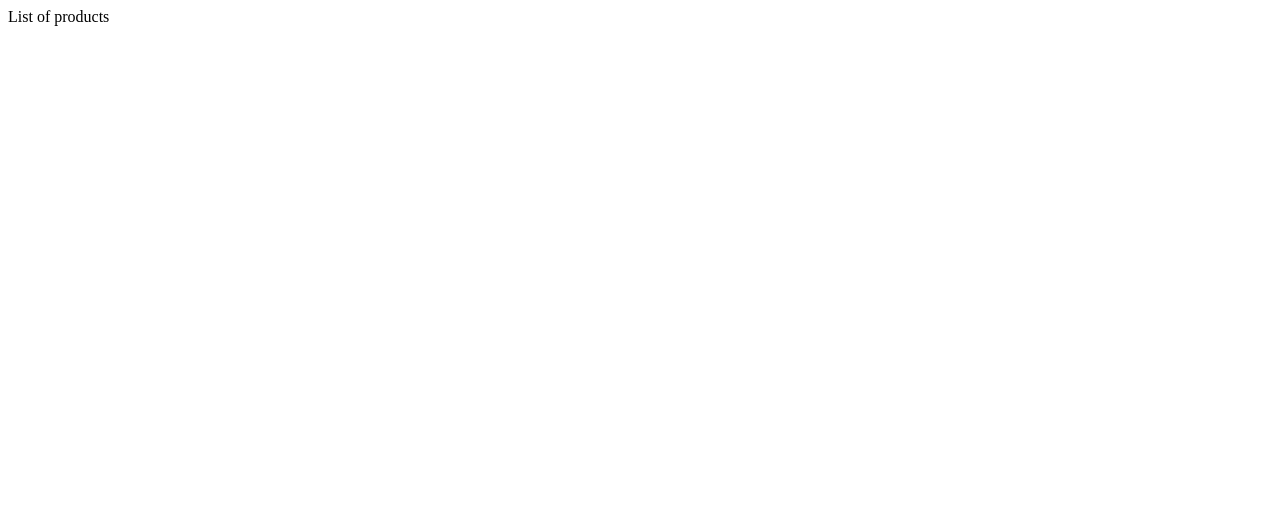
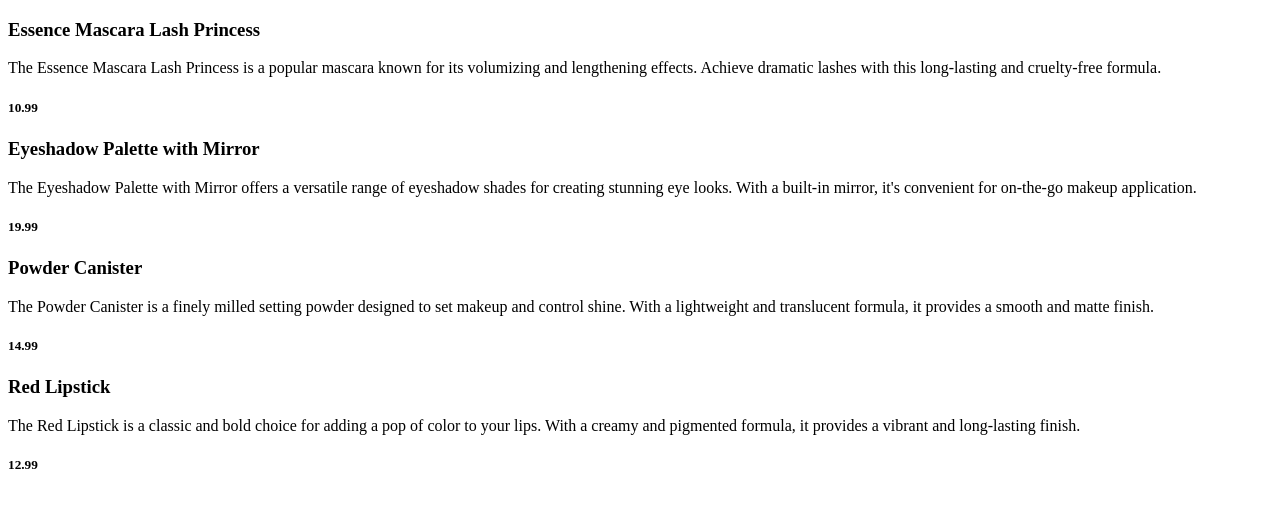
Before and after one commit to mostaryjahan/e-commerce-with-redux-toolkit, a React (Vite) app: page / in a window 1280 px wide. Shown: the top 508 px of the page. Built offline with nearby package versions, Linux system fonts and the light colour scheme; data requests are answered from the project's data file.

Commit message:
fetched products

```diff
--- a/src/features/products/ProductListView.jsx
+++ b/src/features/products/ProductListView.jsx
@@ -1,20 +1,32 @@
 import { useEffect } from "react";
 import { fetchProducts } from "./productSlice";
-import { useDispatch } from "react-redux";
+import { useDispatch, useSelector } from "react-redux";
 
 const ProductListView = () => {
-
-    const dispatch = useDispatch()
+    const {products, error, isLoading } = useSelector(state => state.productsR);
+    // console.log(products);
+    const dispatch = useDispatch();
 
     useEffect(() =>{
        dispatch(fetchProducts());
-    }, []);
-
+    }, [dispatch]);
 
 
     return (
         <div>
-            List of products
+            {isLoading && <p>Loading products............</p>}
+            {error && <p>{error}</p>}
+            {!isLoading && !error && products && products.length>0  &&
+            products.map(product => {
+
+                return  <article key={product.id}>
+                    <h3>{product.title}</h3>
+                    <p>{product.description}</p>
+                    <h5>{product.price}</h5>
+
+                </article>
+            })
+            }
         </div>
     );
 };
```
